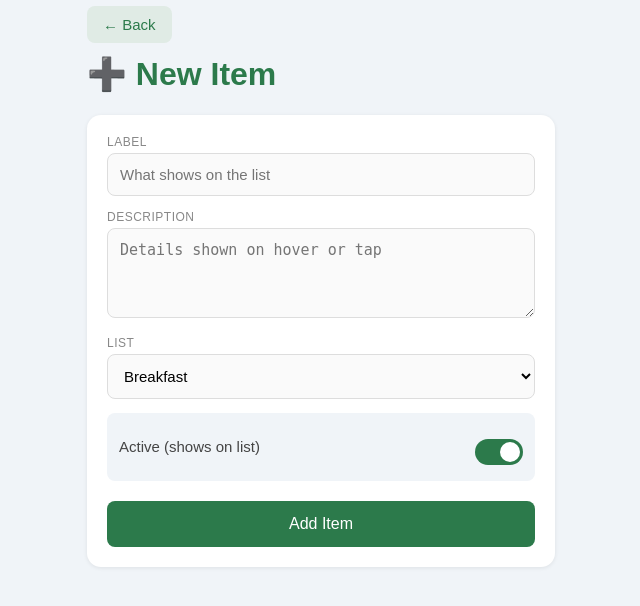
After one commit to treybland300/treysPythonRoot, a Flask app: page /item/new?list=Breakfast in a window 1280 px wide. The commit adds this page. Shown: the top 606 px of the page, without its empty margins (319-959 px from the left). Run offline with Flask 3, Linux system fonts and the light colour scheme.

Commit message:
Add todo app with 5 lists, drag-and-drop, and description tooltips

```diff
--- a/mysite/flask_app.py
+++ b/mysite/flask_app.py
@@ -5,11 +5,13 @@ sys.path.insert(0, os.path.dirname(os.path.dirname(os.path.abspath(__file__))))
 from flask import Flask, render_template
 from packingapp.app import packing_bp
 from liftingapp.app import lifting_bp
+from todoapp.app import todo_bp
 
 app = Flask(__name__, template_folder='templates')
 
 app.register_blueprint(packing_bp, url_prefix='/packing')
 app.register_blueprint(lifting_bp, url_prefix='/lifting')
+app.register_blueprint(todo_bp, url_prefix='/todo')
 
 @app.route('/')
 def landing():
--- /dev/null
+++ b/todoapp/app.py
@@ -0,0 +1,111 @@
+from flask import Flask, Blueprint, render_template, request, redirect, url_for, jsonify
+import sqlite3
+import os
+
+todo_bp = Blueprint('todo', __name__, template_folder='templates')
+DB = os.path.join(os.path.dirname(__file__), 'todo.db')
+LISTS = ['Breakfast', 'Drive In', 'Lunch', 'Drive Out', 'Dinner']
+
+def get_db():
+    conn = sqlite3.connect(DB)
+    conn.row_factory = sqlite3.Row
+    return conn
+
+def init_db():
+    conn = get_db()
+    conn.executescript('''
+        CREATE TABLE IF NOT EXISTS todo_items (
+            id INTEGER PRIMARY KEY AUTOINCREMENT,
+            label TEXT NOT NULL,
+            description TEXT,
+            active INTEGER DEFAULT 1,
+            list_name TEXT NOT NULL,
+            sort_order INTEGER DEFAULT 0
+        );
+    ''')
+    conn.commit()
+    conn.close()
+
+@todo_bp.route('/')
+def index():
+    conn = get_db()
+    items = {}
+    for lst in LISTS:
+        items[lst] = conn.execute(
+            'SELECT * FROM todo_items WHERE list_name=? ORDER BY sort_order, id', (lst,)
+        ).fetchall()
+    conn.close()
+    return render_template('todo/index.html', lists=LISTS, items=items)
+
+@todo_bp.route('/item/new', methods=['GET', 'POST'])
+def new_item():
+    preselect = request.args.get('list', LISTS[0])
+    if request.method == 'POST':
+        label = request.form['label'].strip()
+        description = request.form.get('description', '').strip()
+        active = 1 if request.form.get('active') else 0
+        list_name = request.form['list_name']
+        conn = get_db()
+        max_order = conn.execute('SELECT MAX(sort_order) as m FROM todo_items WHERE list_name=?', (list_name,)).fetchone()['m'] or 0
+        conn.execute(
+            'INSERT INTO todo_items (label, description, active, list_name, sort_order) VALUES (?, ?, ?, ?, ?)',
+            (label, description, active, list_name, max_order + 1)
+        )
+        conn.commit()
+        conn.close()
+        return redirect(url_for('.index'))
+    return render_template('todo/item_form.html', item=None, lists=LISTS, preselect=preselect)
+
+@todo_bp.route('/item/<int:id>/edit', methods=['GET', 'POST'])
+def edit_item(id):
+    conn = get_db()
+    item = conn.execute('SELECT * FROM todo_items WHERE id=?', (id,)).fetchone()
+    if request.method == 'POST':
+        label = request.form['label'].strip()
+        description = request.form.get('description', '').strip()
+        active = 1 if request.form.get('active') else 0
+        list_name = request.form['list_name']
+        conn.execute(
+            'UPDATE todo_items SET label=?, description=?, active=?, list_name=? WHERE id=?',
+            (label, description, active, list_name, id)
+        )
+        conn.commit()
+        conn.close()
+        return redirect(url_for('.index'))
+    conn.close()
+    return render_template('todo/item_form.html', item=item, lists=LISTS, preselect=None)
+
+@todo_bp.route('/item/<int:id>/delete', methods=['POST'])
+def delete_item(id):
+    conn = get_db()
+    conn.execute('DELETE FROM todo_items WHERE id=?', (id,))
+    conn.commit()
+    conn.close()
+    return redirect(url_for('.index'))
+
+@todo_bp.route('/item/<int:id>/toggle', methods=['POST'])
+def toggle_item(id):
+    conn = get_db()
+    item = conn.execute('SELECT active FROM todo_items WHERE id=?', (id,)).fetchone()
+    conn.execute('UPDATE todo_items SET active=? WHERE id=?', (0 if item['active'] else 1, id))
+    conn.commit()
+    conn.close()
+    return ('', 204)
+
+@todo_bp.route('/reorder', methods=['POST'])
+def reorder():
+    data = request.get_json()
+    conn = get_db()
+    for entry in data:
+        conn.execute('UPDATE todo_items SET sort_order=? WHERE id=?', (entry['order'], entry['id']))
+    conn.commit()
+    conn.close()
+    return jsonify(success=True)
+
+init_db()
+
+app = Flask(__name__)
+app.register_blueprint(todo_bp)
+
+if __name__ == '__main__':
+    app.run(debug=True)
--- /dev/null
+++ b/todoapp/templates/todo/item_form.html
@@ -0,0 +1,69 @@
+<!DOCTYPE html>
+<html>
+<head>
+    <meta name="viewport" content="width=device-width, initial-scale=1">
+    <title>{% if item %}Edit Item{% else %}New Item{% endif %}</title>
+    <style>
+        * { box-sizing: border-box; }
+        body { font-family: Arial, sans-serif; max-width: 500px; margin: 0 auto; padding: 16px; background: #f0f4f8; }
+        h1 { color: #2c7a4b; }
+        .nav a { background: #e0ebe5; color: #2c7a4b; padding: 10px 16px; border-radius: 8px; text-decoration: none; font-size: 15px; }
+        .card { background: white; border-radius: 14px; padding: 20px; margin: 16px 0; box-shadow: 0 1px 4px rgba(0,0,0,0.08); }
+        label { display: block; font-size: 12px; color: #888; margin-bottom: 4px; text-transform: uppercase; letter-spacing: 0.5px; margin-top: 14px; }
+        label:first-child { margin-top: 0; }
+        input[type=text], textarea, select { width: 100%; padding: 12px; border: 1px solid #ddd; border-radius: 8px; font-size: 15px; background: #fafafa; box-sizing: border-box; }
+        textarea { height: 90px; resize: vertical; }
+        .active-row { display: flex; align-items: center; justify-content: space-between; margin-top: 14px; padding: 12px; background: #f0f4f8; border-radius: 8px; }
+        .active-row span { font-size: 15px; color: #444; }
+        .toggle-cb { display: none; }
+        .toggle-label { width: 48px; height: 26px; background: #ccc; border-radius: 13px; display: block; position: relative; cursor: pointer; transition: background 0.2s; }
+        .toggle-label::after { content: ''; position: absolute; width: 20px; height: 20px; background: white; border-radius: 50%; top: 3px; left: 3px; transition: left 0.2s; }
+        .toggle-cb:checked + .toggle-label { background: #2c7a4b; }
+        .toggle-cb:checked + .toggle-label::after { left: 25px; }
+        button[type=submit] { background: #2c7a4b; color: white; border: none; padding: 14px 20px; border-radius: 8px; font-size: 16px; width: 100%; cursor: pointer; margin-top: 20px; }
+        .btn-delete { background: #fff0f0; color: #e74c3c; border: 1px solid #e74c3c; padding: 12px 20px; border-radius: 8px; font-size: 15px; width: 100%; cursor: pointer; margin-top: 10px; }
+    </style>
+</head>
+<body>
+    <div class="nav"><a href="{{ url_for('todo.index') }}">← Back</a></div>
+    <h1>{% if item %}✏️ Edit Item{% else %}➕ New Item{% endif %}</h1>
+
+    <div class="card">
+        <form method="POST">
+            <label>Label</label>
+            <input type="text" name="label" value="{{ item['label'] if item else '' }}" placeholder="What shows on the list" required>
+
+            <label>Description</label>
+            <textarea name="description" placeholder="Details shown on hover or tap">{{ item['description'] if item and item['description'] else '' }}</textarea>
+
+            <label>List</label>
+            <select name="list_name">
+                {% for lst in lists %}
+                <option value="{{ lst }}"
+                    {% if item and item['list_name'] == lst %}selected
+                    {% elif not item and preselect == lst %}selected{% endif %}>
+                    {{ lst }}
+                </option>
+                {% endfor %}
+            </select>
+
+            <div class="active-row">
+                <span>Active (shows on list)</span>
+                <div>
+                    <input type="checkbox" class="toggle-cb" id="active-toggle" name="active"
+                        {% if item is none or item['active'] %}checked{% endif %}>
+                    <label class="toggle-label" for="active-toggle"></label>
+                </div>
+            </div>
+
+            <button type="submit">{% if item %}Save Changes{% else %}Add Item{% endif %}</button>
+        </form>
+
+        {% if item %}
+        <form method="POST" action="{{ url_for('todo.delete_item', id=item['id']) }}" onsubmit="return confirm('Delete this item?')">
+            <button type="submit" class="btn-delete">🗑 Delete Item</button>
+        </form>
+        {% endif %}
+    </div>
+</body>
+</html>
```
Also changed, not shown: mysite/templates/landing.html (+8 -0 lines), todoapp/templates/todo/index.html (added, +192 -0 lines).
